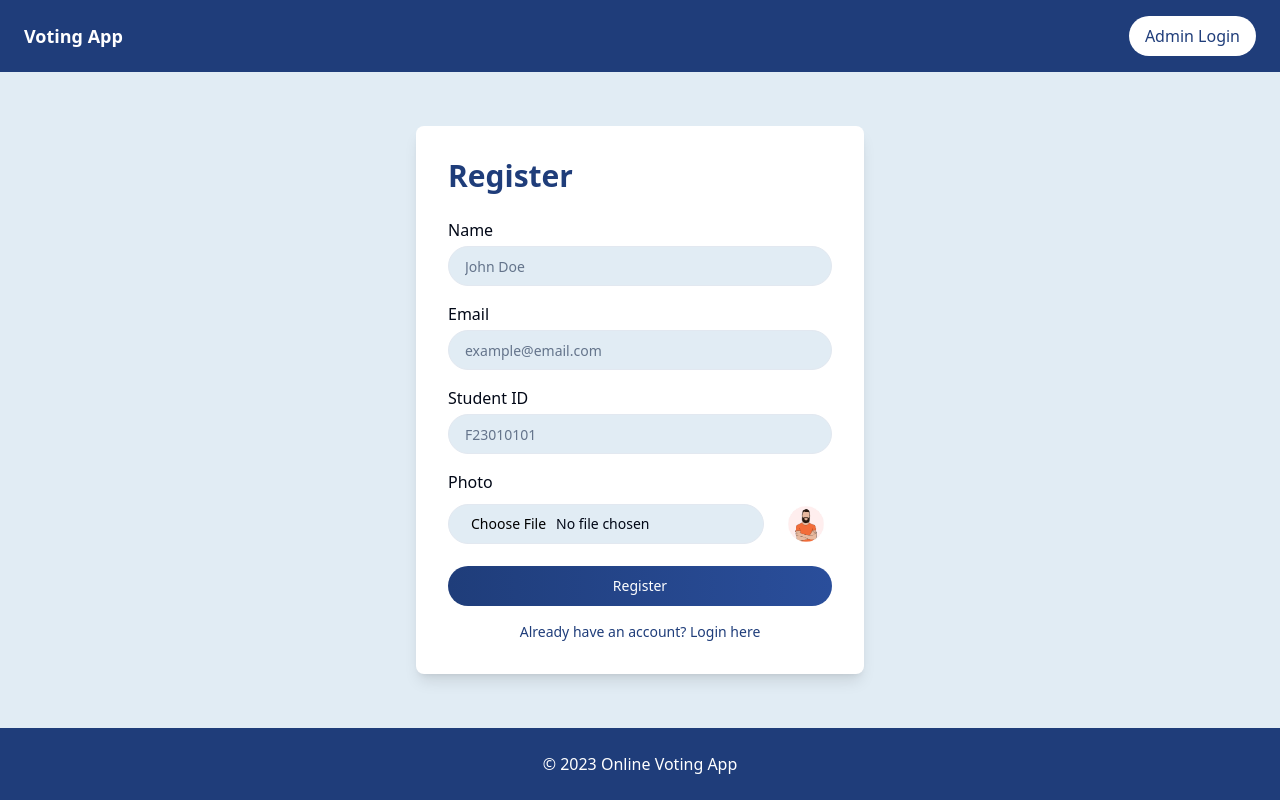
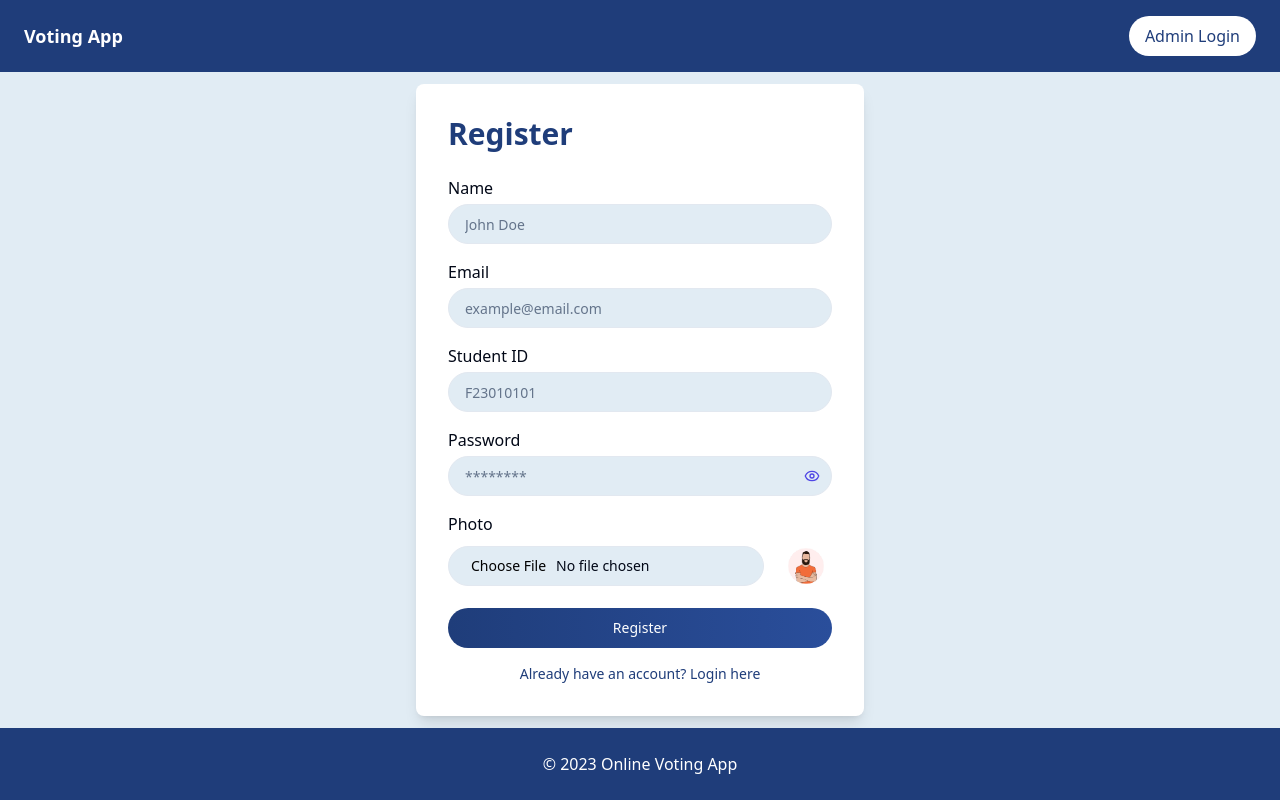
Before and after one commit to Muhammad-Hamim/online-voting-app, a React (Vite) app: page /registration in a window 1280 px wide. Built offline with nearby package versions, Linux system fonts and the light colour scheme; no server answers.

Commit message:
fix update profile photo

```diff
--- a/src/pages/Login&Registration/Registration.tsx
+++ b/src/pages/Login&Registration/Registration.tsx
@@ -10,18 +10,20 @@ import { Link, useNavigate } from "react-router-dom";
 import profilePhoto from "@/assets/profile/profile.jpg";
 import { AxiosError } from "axios";
 import { ErrorResponse } from "@/types/positions";
+import { EyeIcon, EyeOffIcon } from "lucide-react";
 
 type Inputs = {
   name: string;
   email: string;
   studentId: string;
+  password: string;
   photo?: FileList;
 };
 
 const Registration: React.FC = () => {
   const [photoPreview, setPhotoPreview] = useState<string | null>(null);
   const navigate = useNavigate();
-
+  const [showPassword, setShowPassword] = useState(false);
   const {
     register,
     handleSubmit,
@@ -40,6 +42,7 @@ const Registration: React.FC = () => {
     },
   });
 
+  const handleTogglePasswordVisibility = () => setShowPassword((prev) => !prev);
   const handleRegistration: SubmitHandler<Inputs> = (data) => {
     const formData = new FormData();
     // Append user data as a JSON string
@@ -48,6 +51,7 @@ const Registration: React.FC = () => {
       JSON.stringify({
         name: data.name,
         email: data.email,
+        password: data.password,
         studentId: data.studentId,
       })
     );
@@ -55,10 +59,9 @@ const Registration: React.FC = () => {
     if (data.photo && data.photo[0]) {
       formData.append("photo", data.photo[0]);
     }
-
     toast.promise(registrationMutation.mutateAsync(formData), {
       loading: "Registering...",
-      success: "Registration successful! Please check your email for password.",
+      success: "Registration successful! Please log in.",
       error: (error: AxiosError<ErrorResponse>) =>
         error.response?.data?.message || "Registration failed!",
     });
@@ -132,6 +135,38 @@ const Registration: React.FC = () => {
             )}
           </div>
           <div>
+            <label htmlFor="password" className="block font-medium mb-1">
+              Password
+            </label>
+            <div className="relative">
+              <Input
+                id="password"
+                {...register("password", { required: true })}
+                type={showPassword ? "text" : "password"}
+                placeholder="********"
+                className="w-full rounded-full bg-[#E1ECF4] px-4 py-2 focus-visible:outline-none focus-visible:ring-2 focus-visible:ring-indigo-800"
+              />
+              {errors.password && (
+                <p role="alert" className="text-red-400 text-[14px] mt-3">
+                  password is required
+                </p>
+              )}
+              <Button
+                type="button"
+                variant="ghost"
+                size="sm"
+                className="absolute right-0 top-0 h-full px-3 py-2 hover:bg-transparent"
+                onClick={handleTogglePasswordVisibility}
+              >
+                {showPassword ? (
+                  <EyeOffIcon className="h-4 w-4 text-indigo-600" />
+                ) : (
+                  <EyeIcon className="h-4 w-4 text-indigo-600" />
+                )}
+              </Button>
+            </div>
+          </div>
+          <div>
             <label htmlFor="photo" className="block font-medium mb-1">
               Photo
             </label>
--- a/src/pages/user dashboard/Profile.tsx
+++ b/src/pages/user dashboard/Profile.tsx
@@ -67,11 +67,12 @@ export default function Profile() {
     const file = e.target.files?.[0];
     if (file) {
       const reader = new FileReader();
-      reader.onloadend = () => setPhotoPreview(reader.result as string);
+      reader.onloadend = () => {
+        setPhotoPreview(reader.result as string);
+      };
       reader.readAsDataURL(file);
     }
   };
-
   const { register: registerProfile, handleSubmit: handleSubmitProfile } =
     useForm<ProfileUpdateInputs>();
 
@@ -95,8 +96,15 @@ export default function Profile() {
     if (data.email) jsonData.email = data.email;
     if (data.studentId) jsonData.studentId = data.studentId;
     formData.append("data", JSON.stringify(jsonData));
-    if (data.photo && data.photo[0]) formData.append("photo", data.photo[0]);
-
+    // Append photo file if it exists
+    // Handle file upload
+    if (data.photo && data.photo.length > 0) {
+      const file = data.photo[0]; // Get the first file
+      console.log("File to upload:", file); // Check the file object
+      formData.append("photo", file);
+    } else {
+      console.log("No file selected");
+    }
     toast.promise(updateProfileMutation.mutateAsync(formData), {
       loading: "Updating profile...",
       success: "Profile updated successfully!",
@@ -270,18 +278,18 @@ export default function Profile() {
               <Label htmlFor="photo" className="text-indigo-800">
                 Profile Photo
               </Label>
-              <div className="flex items-center gap-4">
+              <div className="flex relative items-center gap-4">
                 <Input
                   id="photo"
                   type="file"
                   accept="image/*"
                   {...registerProfile("photo")}
                   onChange={handlePhotoUpload}
-                  className="hidden"
+                  className="w-24"
                 />
                 <Label
                   htmlFor="photo"
-                  className="cursor-pointer flex items-center justify-center w-24 h-24 rounded-full bg-indigo-100 hover:bg-indigo-200 transition-colors"
+                  className="cursor-pointer absolute left-0 top-0 flex items-center justify-center w-24 h-24 rounded-full bg-indigo-100 hover:bg-indigo-200 transition-colors"
                 >
                   <Camera className="h-8 w-8 text-indigo-600" />
                 </Label>
```
